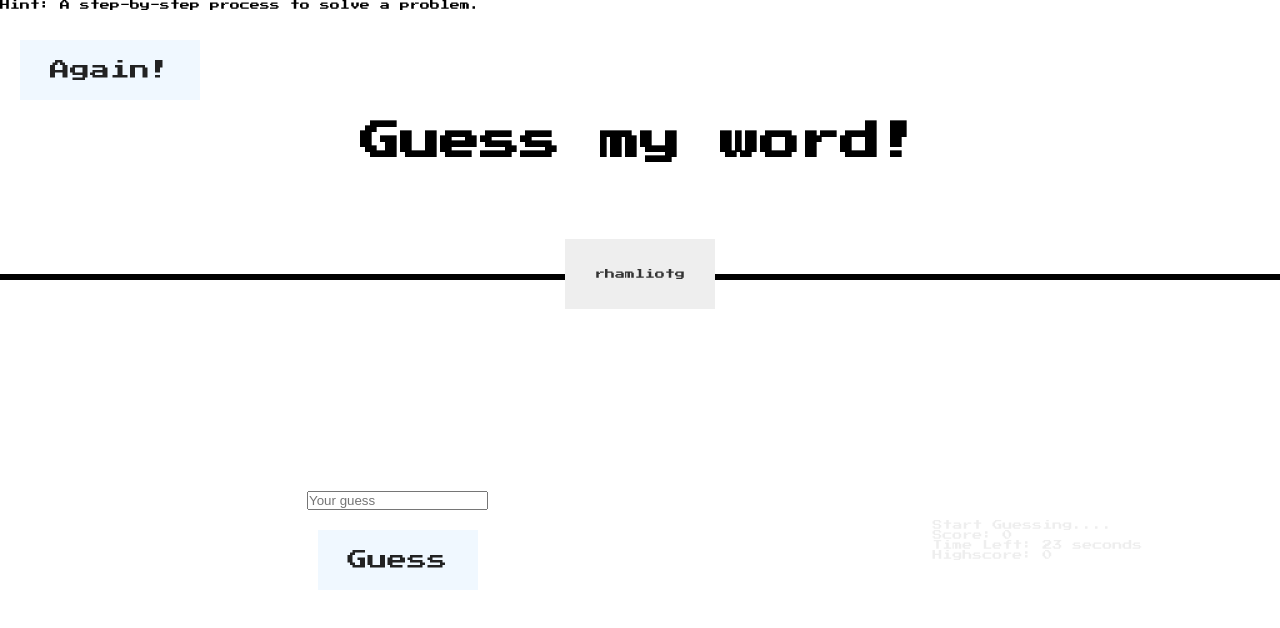
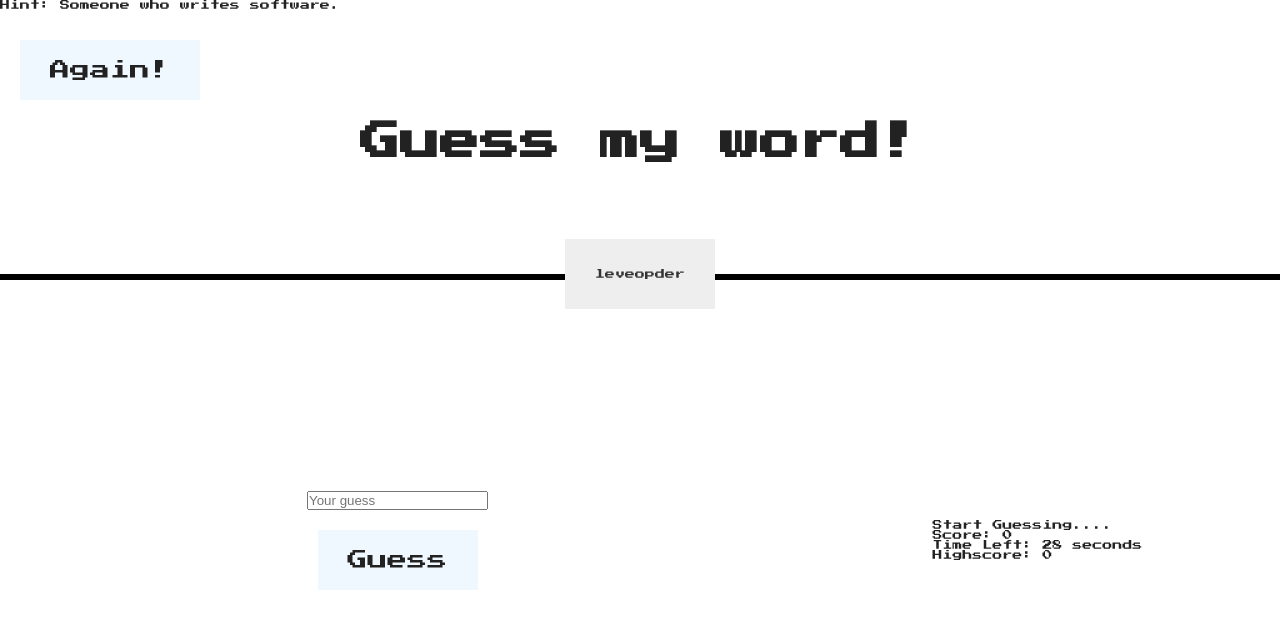
Before and after one commit to nonso7/Sorting_Game, a plain HTML site: page index.html in a window 1280 px wide. Both pictures are taken after a click on the button "Again!". Drawn offline with Linux system fonts and the light colour scheme.

Commit message:
Did some final touches

```diff
--- a/index.html
+++ b/index.html
@@ -13,7 +13,7 @@
       <button class="btn again">Again!</button>
       <p id="scrambled-word"></p>
       <p id="hint"></p>
-      <div class="guess">?</div>
+      <div class="guess"></div>
     </header>
 
     <main>
--- a/script.js
+++ b/script.js
@@ -10,6 +10,8 @@ const wordsWithHints = [
   let timeLeft = 30;
   let currentWord = "";
   let timerInterval;
+  let highscore = 0;
+
 
   const scrambledWordElement = document.querySelector(".guess");
   const hintElement = document.getElementById("hint");
@@ -18,15 +20,9 @@ const wordsWithHints = [
   const timerElement = document.getElementById("time-left");
   const guessInput = document.getElementById("guess");
   const submitButton = document.getElementById("guess-btn");
+  const againButton = document.querySelector(".again");
 
-//   document.querySelector('.again').addEventListener('click', function () {
-//     score = 0;
-//     scrambleWord(word);
 
-//     document.querySelector('.message').textContent = "Start Guessing....";
-//     document.getElementById('#score').textContent = score;
-//     document.querySelector('body').style.backgroundColor = "#222"
-//   })
 
   // Function to shuffle the letters of a word
   function scrambleWord(word) {
@@ -75,6 +71,10 @@ const wordsWithHints = [
     feedbackElement.textContent = `Your final score is ${score}.`;
     hintElement.textContent = "";
     submitButton.disabled = true;
+    if(score > highscore) {
+      highscore = score;
+      document.querySelector('.highscore').textContent = highscore;
+    }
   }
 
   // Check the player's guess
@@ -86,17 +86,41 @@ const wordsWithHints = [
     }
     if (playerGuess === currentWord) {
       feedbackElement.textContent = "Correct! 🎉";
+      document.querySelector('body').style.backgroundColor = "aliceblue";
       score += 10;
       scoreElement.textContent = score;
       startRound();
     } else {
       feedbackElement.textContent = "Incorrect. Try again!";
+      score -= 5;
+      scoreElement.textContent = score;
+      document.querySelector('body').style.backgroundColor = "red";
     }
   }
 
   // Event listener for the submit button
   submitButton.addEventListener("click", checkGuess);
 
-  // Start the game
+  againButton.addEventListener('click', function() {
+    clearInterval(timerInterval);
+    timeLeft = 30;
+    timerElement.textContent = timeLeft;
+
+    score = 0;
+    scoreElement.textContent = score;
+
+
+
+    scrambledWordElement.textContent = "";
+    hintElement.textContent="";
+    feedbackElement.textContent = "";
+
+    startRound();
+    startTimer();
+    submitButton.disabled = false;
+
+
+  })
+
   startRound();
   startTimer();
--- a/style.css
+++ b/style.css
@@ -14,6 +14,7 @@ html {
 body {
     font-family: "Press START 2P", sans-serif;
     /* color: #eee; */
+    color: #222;
 }
 
 header {
@@ -46,6 +47,10 @@ main{
     display: flex;
     flex-direction: column;
     align-items: center;
+}
+
+.right {
+    color: #222;
 }
 
 .btn{
```
